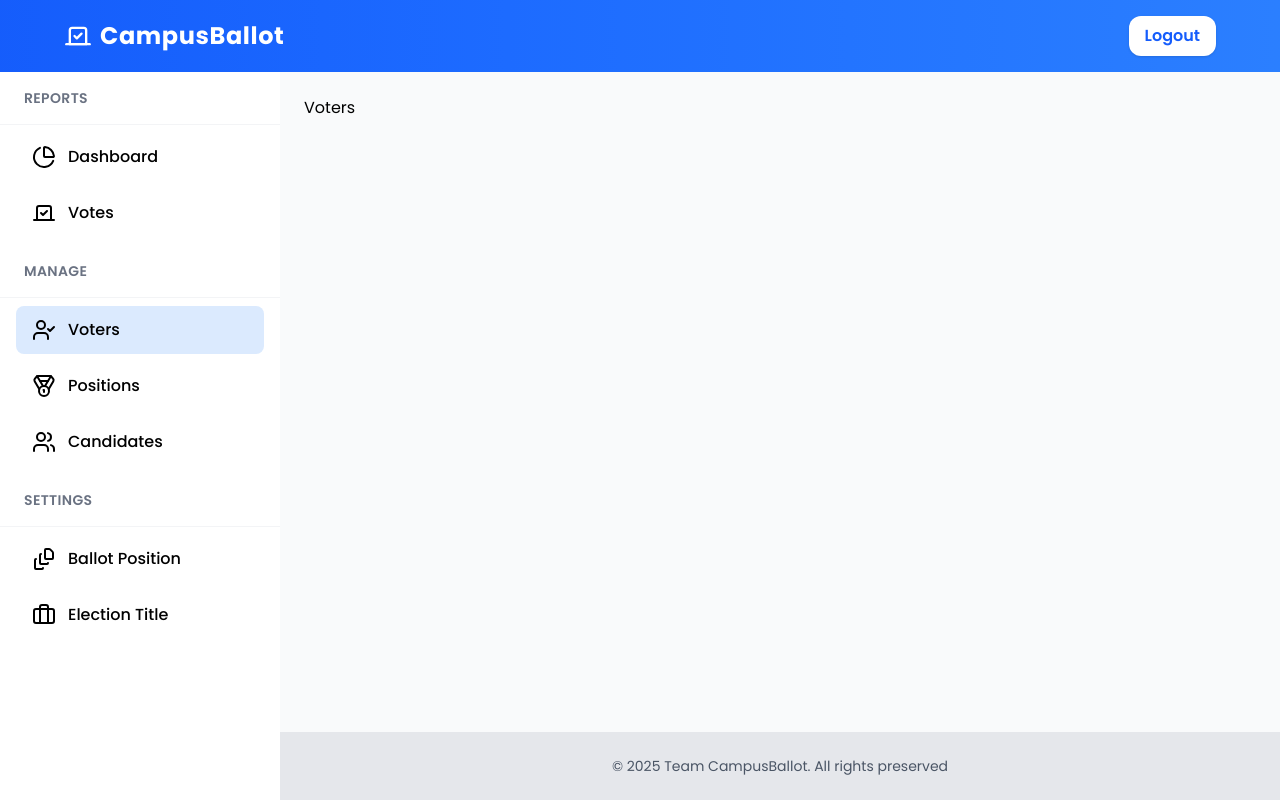
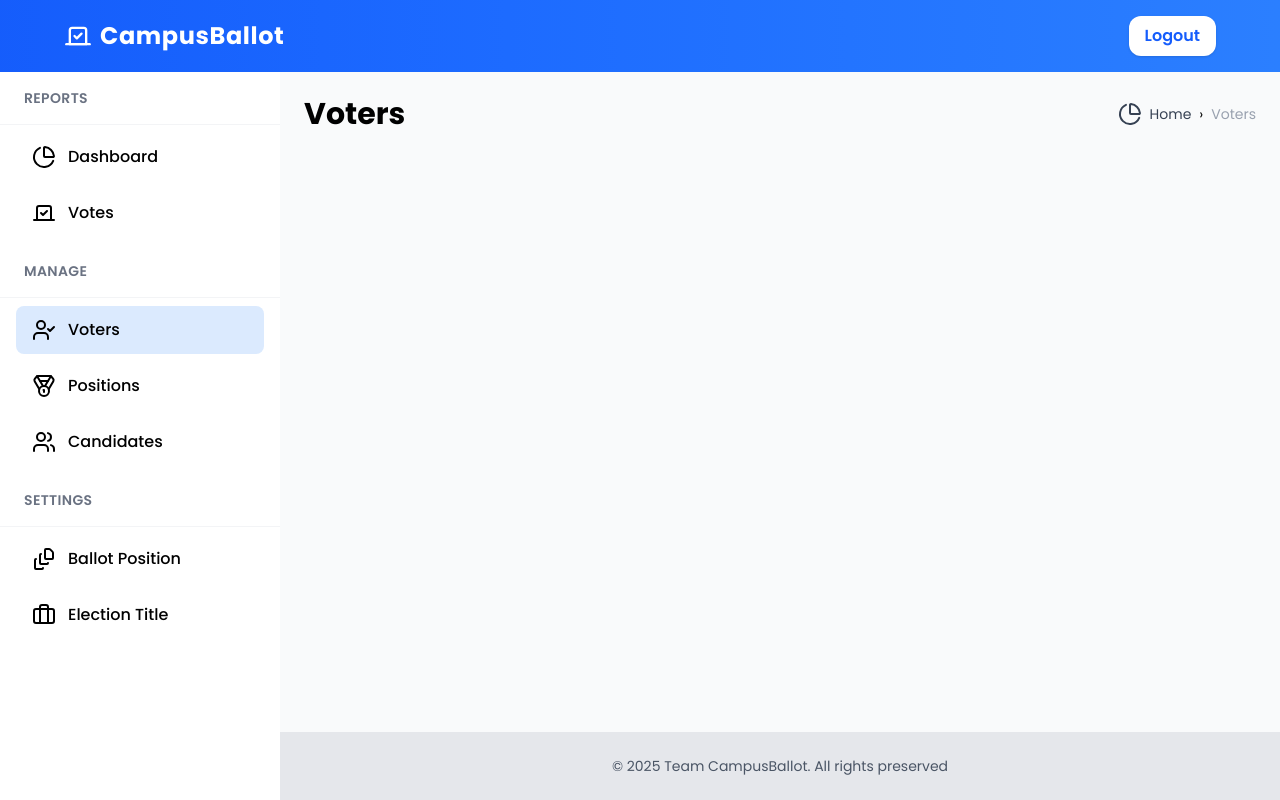
Before and after one commit to wefindways/Online-Voting-System-, a React (Vite) app in the folder client/: page /admin/home/voters in a window 1280 px wide. Built offline with nearby package versions, Linux system fonts and the light colour scheme; sample sign-in values are in the browser's storage.

Commit message:
feat: add breadcrumb for sidebar components

```diff
--- /dev/null
+++ b/client/src/components/Breadcrumb.jsx
@@ -0,0 +1,27 @@
+import { PieChart } from "lucide-react";
+import { Link, useLocation } from "react-router-dom";
+
+function Breadcrumb() {
+  const location = useLocation();
+  const pathnames = location.pathname.split("/").filter((x) => x);
+
+  // If the path is just /admin/home, show only "Home". Otherwise show Home › LastSegment
+  const lastSegment = pathnames[pathnames.length - 1];
+
+  return (
+    <nav className="text-sm flex items-center">
+      <Link to="/admin/home">
+        <div className="flex items-center gap-2 text-gray-700 hover:text-blue-700">
+          <PieChart />
+          <span>Home</span>
+        </div>
+      </Link>
+      <span className="mx-2">›</span>
+      <span className="text-gray-400 capitalize">
+        {`${pathnames.length <= 2 ? "Dashboard" : lastSegment}`}
+      </span>
+    </nav>
+  );
+}
+
+export default Breadcrumb;
--- a/client/src/components/Header.jsx
+++ b/client/src/components/Header.jsx
@@ -2,7 +2,7 @@ import { Menu, Vote } from "lucide-react"; // Vote = ballot-like icon
 
 function Header({ onLogout }) {
   return (
-    <header className="poppins text-white flex justify-between items-center bg-gradient-to-r from-blue-600 to-blue-500 shadow-md px-8 md:px-16 py-4 z-20">
+    <div className="poppins text-white flex justify-between items-center bg-gradient-to-r from-blue-600 to-blue-500 shadow-md px-8 md:px-16 py-4 z-20">
       {/* Logo + Title */}
       <div className="flex items-center gap-2">
         <Vote className="w-7 h-7" />
@@ -21,7 +21,7 @@ function Header({ onLogout }) {
           <Menu className="w-6 h-6" />
         </button>
       </div>
-    </header>
+    </div>
   );
 }
 
--- a/client/src/pages/admin/AdminDashboard.jsx
+++ b/client/src/pages/admin/AdminDashboard.jsx
@@ -1,5 +1,12 @@
+import Breadcrumb from "../../components/Breadcrumb";
+
 function AdminDashboard() {
-  return <div>Dahbaoard</div>;
+  return (
+    <div className="flex justify-between items-center">
+      <h1 className="text-3xl font-bold">Dashboard</h1>
+      <Breadcrumb />
+    </div>
+  );
 }
 
 export default AdminDashboard;
--- a/client/src/pages/admin/AdminLogin.jsx
+++ b/client/src/pages/admin/AdminLogin.jsx
@@ -98,7 +98,6 @@ function AdminLogin() {
           )}
 
           {/* Button */}
-
           <button
             type="submit"
             disabled={loading}
--- a/client/src/pages/admin/BallotPosition.jsx
+++ b/client/src/pages/admin/BallotPosition.jsx
@@ -1,9 +1,12 @@
+import Breadcrumb from "../../components/Breadcrumb";
+
 function BallotPosition() {
-  return(
-    <div>
-      BallotPosition
+  return (
+    <div className="flex justify-between items-center">
+      <h1 className="text-3xl font-bold">Ballot Position</h1>
+      <Breadcrumb />
     </div>
-  )
+  );
 }
 
 export default BallotPosition;
--- a/client/src/pages/admin/Candidates.jsx
+++ b/client/src/pages/admin/Candidates.jsx
@@ -1,9 +1,12 @@
+import Breadcrumb from "../../components/Breadcrumb";
+
 function Candidates() {
-  return(
-    <div>
-      Candidates
+  return (
+    <div className="flex justify-between items-center">
+      <h1 className="text-3xl font-bold">Candidates</h1>
+      <Breadcrumb />
     </div>
-  )
+  );
 }
 
 export default Candidates;
--- a/client/src/pages/admin/ElectionTitle.jsx
+++ b/client/src/pages/admin/ElectionTitle.jsx
@@ -1,9 +1,12 @@
+import Breadcrumb from "../../components/Breadcrumb";
+
 function ElectionTitle() {
-  return(
-    <div>
-      ElectionTitle
+  return (
+    <div className="flex justify-between items-center">
+      <h1 className="text-3xl font-bold">Election Title</h1>
+      <Breadcrumb />
     </div>
-  )
+  );
 }
 
 export default ElectionTitle;
--- a/client/src/pages/admin/Positions.jsx
+++ b/client/src/pages/admin/Positions.jsx
@@ -1,9 +1,12 @@
+import Breadcrumb from "../../components/Breadcrumb";
+
 function Positions() {
-  return(
-    <div>
-      Positions
+  return (
+    <div className="flex justify-between items-center">
+      <h1 className="text-3xl font-bold">Positions</h1>
+      <Breadcrumb />
     </div>
-  )
+  );
 }
 
 export default Positions;
--- a/client/src/pages/admin/Voters.jsx
+++ b/client/src/pages/admin/Voters.jsx
@@ -1,9 +1,12 @@
+import Breadcrumb from "../../components/Breadcrumb";
+
 function Voters() {
-  return(
-    <div>
-      Voters
+  return (
+    <div className="flex justify-between items-center">
+      <h1 className="text-3xl font-bold">Voters</h1>
+      <Breadcrumb />
     </div>
-  )
+  );
 }
 
 export default Voters;
--- a/client/src/pages/admin/Votes.jsx
+++ b/client/src/pages/admin/Votes.jsx
@@ -1,9 +1,12 @@
+import Breadcrumb from "../../components/Breadcrumb";
+
 function Votes() {
-  return(
-    <div>
-      Votes
+  return (
+    <div className="flex justify-between items-center">
+      <h1 className="text-3xl font-bold">Votes</h1>
+      <Breadcrumb />
     </div>
-  )
+  );
 }
 
 export default Votes;
```
Also changed, not shown: client/.txt.
